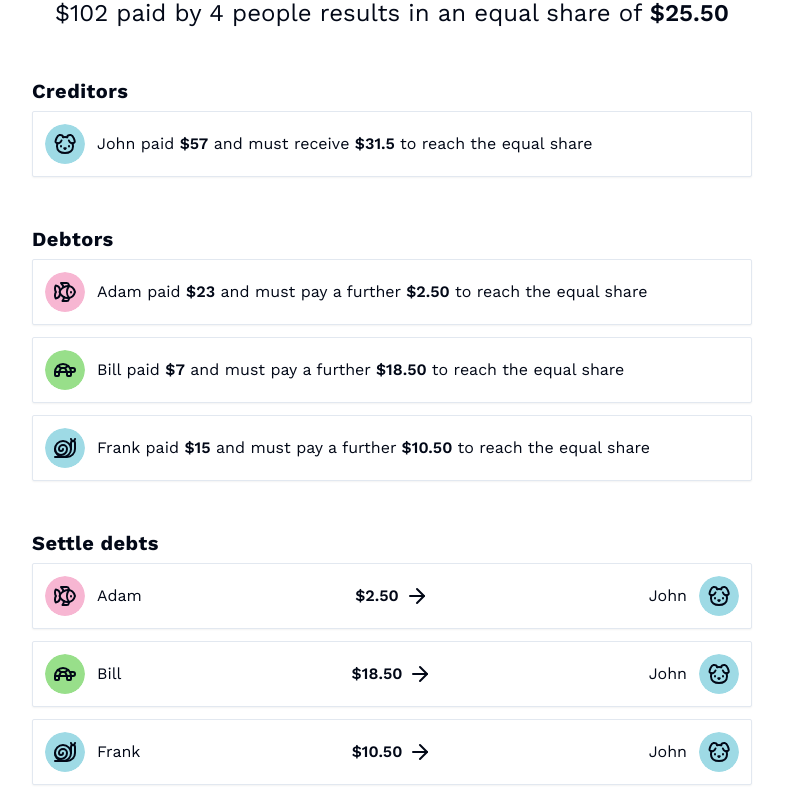
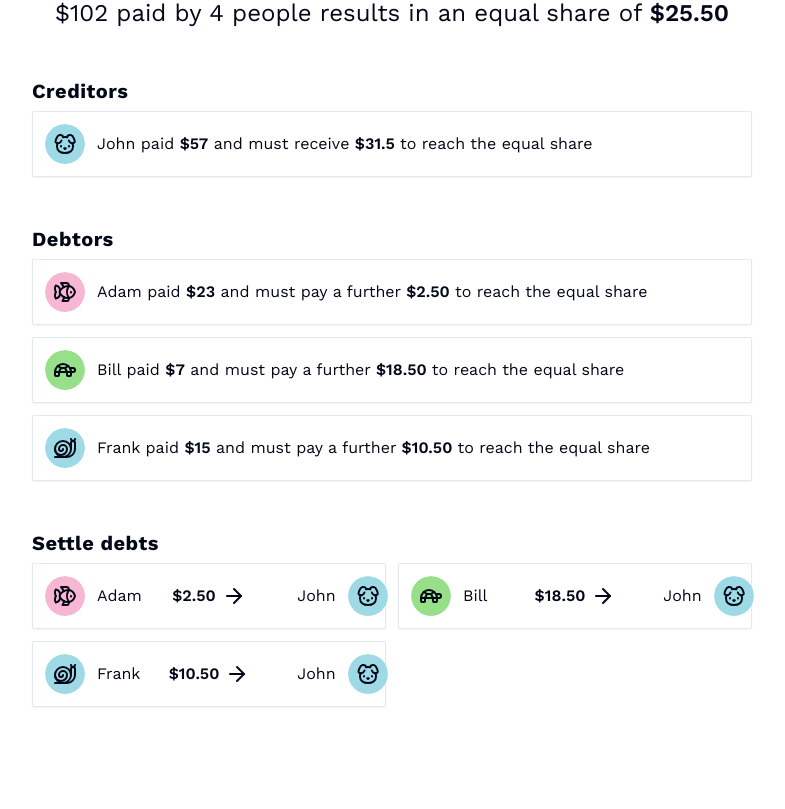
Before and after one commit to adamzuch/equal-share-app, a React (Vite) app: page / in a window 1280 px wide. Shown: the part 767-1576 px from the top of the page, without its empty margins (248-1033 px from the left). After the commit the page ends 1498 px from the top, so only its background shows below. Built offline with nearby package versions, Linux system fonts and the light colour scheme.

Commit message:
make repayments 2 cols on md and above screens

```diff
--- a/src/components/Summary.tsx
+++ b/src/components/Summary.tsx
@@ -60,7 +60,7 @@
 
       <div className="space-y-1.5">
         <h2 className="text-xl font-bold tracking-wide">Settle debts</h2>
-        <div className="grid grid-cols-1 auto-rows-[1fr] gap-3">
+        <div className="grid grid-cols-1 md:grid-cols-2 auto-rows-[1fr] gap-3">
           {repayments.map((repayment, i) => (
             <RepaymentCard key={i} repayment={repayment} />
           ))}
```
